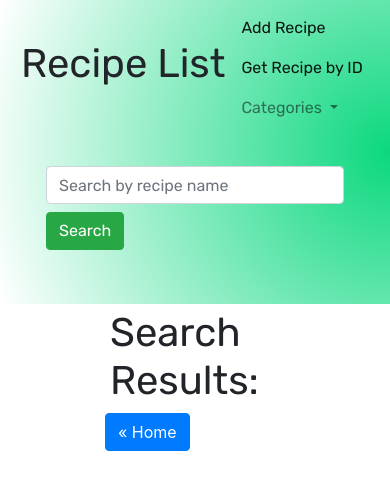
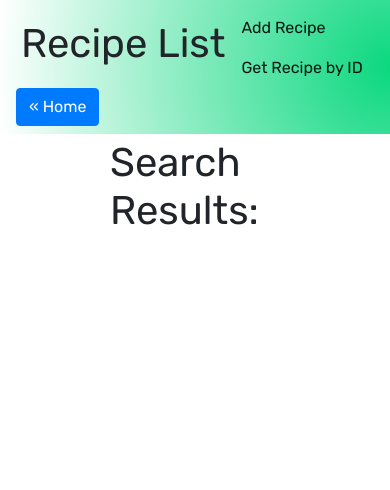
Before and after one commit to tfoxx97/recipe_app, a Flask app: page /search in a window 390 px wide. Shown: the top 490 px of the page. Run offline with Flask 3, Linux system fonts and the light colour scheme; parts of the project's set-up code (start-up, migrations or seed data) failed here and were passed over; some libraries are stand-ins or nearby versions.

Commit message:
Responsive design changes to the search page plus removed categories dropdown menu from navbar (deemed to be unneccessary)

```diff
--- a/recipe_app/templates/search.html
+++ b/recipe_app/templates/search.html
@@ -17,11 +17,13 @@
         .recipe {
             font-family: 'Rubik', sans-serif;
             border: 5px solid rgb(11, 216, 127);
-            padding-left: 105px;
-            padding-right: 105px;
+            padding-left: 115px;
+            padding-right: 115px;
             padding-top: 25px;
             padding-bottom: 25px;
-            margin: 75px 90px; }
+            width: 100%;
+            height: 100%;
+        }
         .recipe h2 { margin: 0; }
         .recipe p { margin: 5px 0; }
         .navbar {
@@ -44,29 +46,13 @@
             <li class="nav-item active">
                 <a class="nav-link" href="{{ url_for('index') }}">Get Recipe by ID</a>
             </li>
-            <li class="nav-item dropdown">
-                <a class="nav-link dropdown-toggle" href="#" id="navbarDropdown" role="button" data-toggle="dropdown" aria-haspopup="true" aria-expanded="false">
-                    Categories
-                </a>
-                <div class="dropdown-menu" aria-labelledby="navbarDropdown">
-                    <a class="dropdown-item" href="{{ url_for('get_recipe_by_category', category='breakfast') }}">Breakfast</a>
-                    <a class="dropdown-item" href="{{ url_for('get_recipe_by_category', category='lunch') }}">Lunch</a>
-                    <a class="dropdown-item" href="{{ url_for('get_recipe_by_category', category='dinner') }}">Dinner</a>
-                    <a class="dropdown-item" href="{{ url_for('get_recipe_by_category', category='appetizer') }}">Appetizer</a>
-                    <a class="dropdown-item" href="{{ url_for('get_recipe_by_category', category='dessert') }}">Dessert</a>
-                </div>
-            </li>
         </ul>
-        <form method="POST" action=" {{ url_for('search') }}" class="form-inline my-2 my-lg-0" style="padding: 30px;">
-            <input class="form-control me-2" type="search" placeholder="Search by recipe name" name="q" hx-get="/search" hx-trigger="keyup changed delay:500ms" hx-target="#results" hx-indicator=".loading_spinner">
-            <button class="btn btn-success my-2 my-sm-0" type="submit">Search</button>
-        </form>
+        <a href="{{ url_for('recipes') }}" class="btn btn-primary">&laquo; Home</a>
     </nav>
 </header>
 <body>
     <div class="section-header">
         <h1 style="font-family: 'Rubik', sans-serif;">Search Results: </h1>
-        <a href="{{ url_for('recipes') }}" class="btn btn-primary">&laquo; Home</a>
     </div>
     {% for result in results %}
         <div class="recipe">
```
Also changed, not shown: recipe_app/templates/recipes.html (+7 -1 lines).
